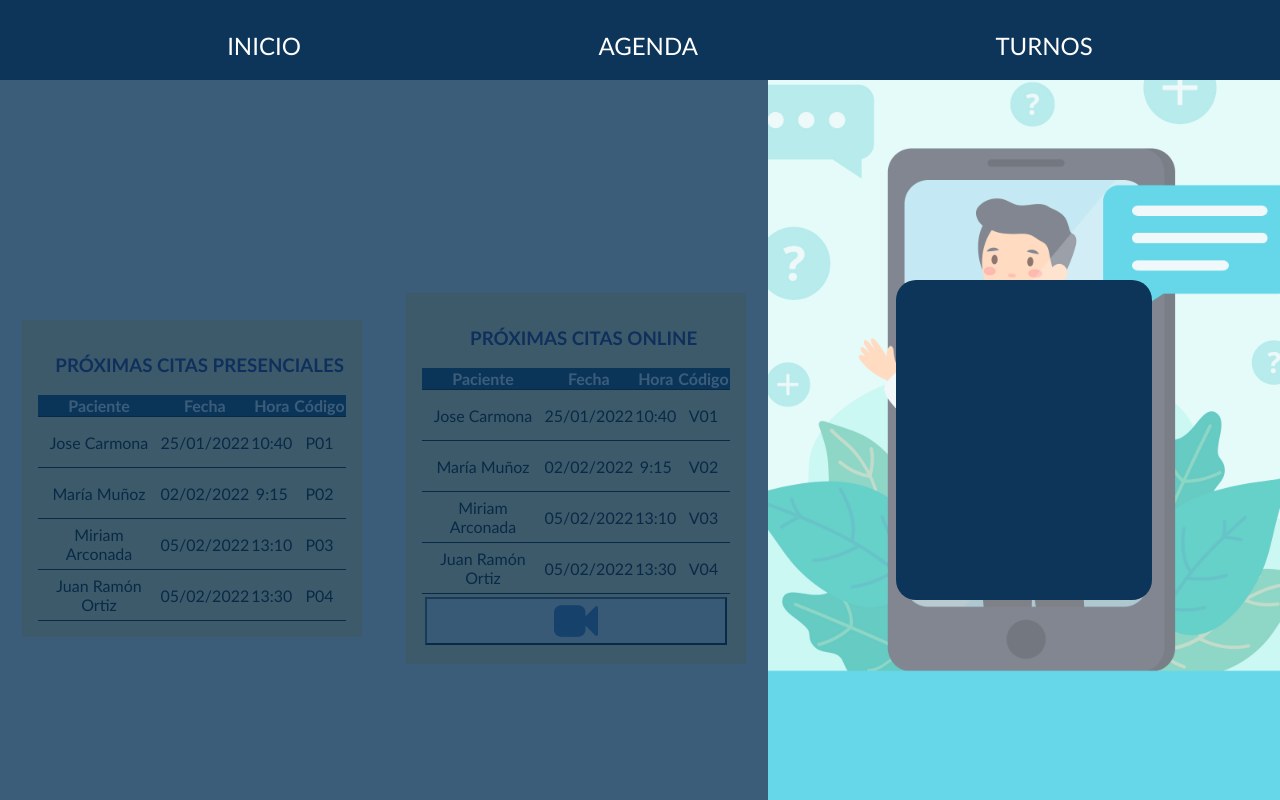
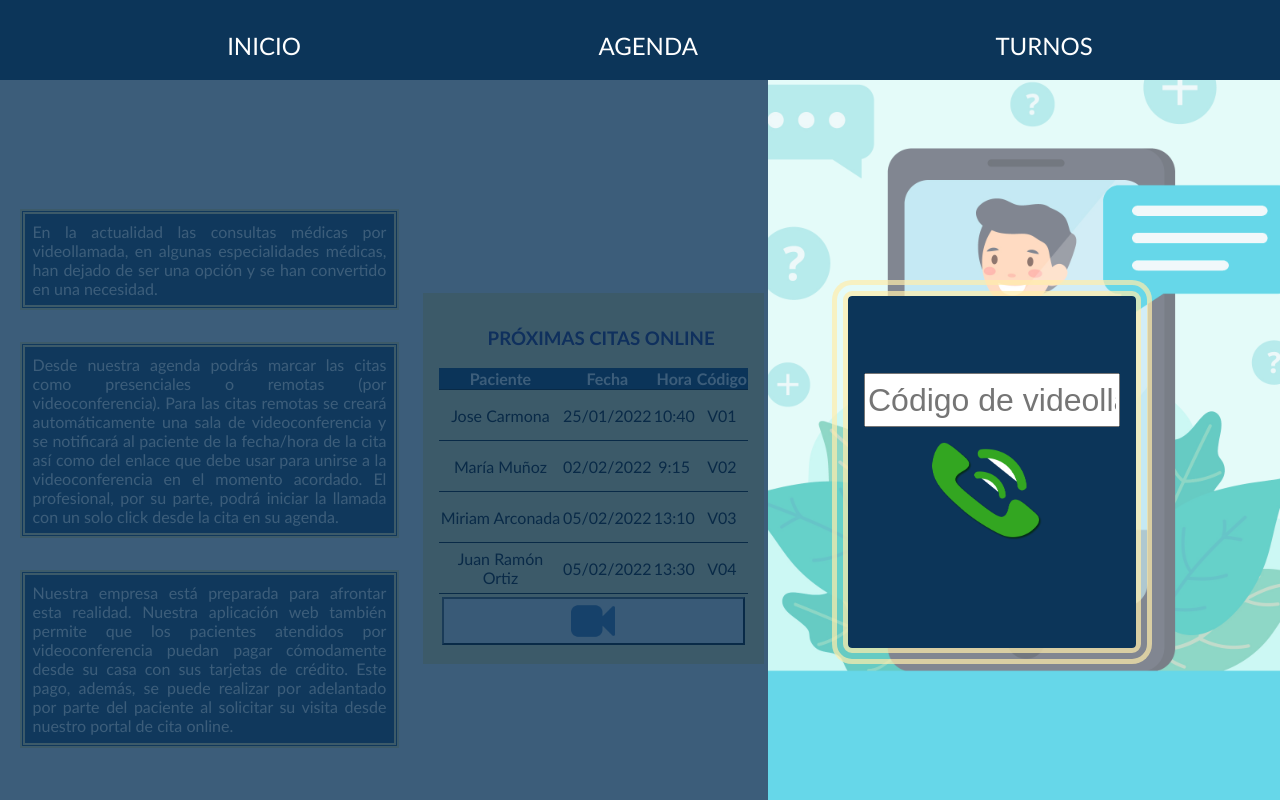
Before and after one commit to JonaGomezP/InterfacesWeb, a plain HTML site: page JQuery/tarea4.html in a window 1280 px wide. Both pictures are taken after a click on the button 576 px from the left and 621 px from the top of the page. Drawn offline with nearby package versions, Linux system fonts and the light colour scheme.

Commit message:
tarea 4 medicos terminada

```diff
--- a/JQuery/tarea4.html
+++ b/JQuery/tarea4.html
@@ -19,9 +19,11 @@
                 backgroundColor: "#0c3559",
                 opacity: "0.8"
             })
+
+
         }
 
-        function llamar(){
+        function llamar() {
             let cuerpo = document.querySelector("body");
             let estilosCuerpo = window.getComputedStyle(cuerpo)
             let sombra = document.getElementById("sombra");
@@ -42,15 +44,38 @@
             let flotante = document.createElement("div");
             flotante.id = "flotante"
             flotante.style.position = "absolute";
+            flotante.style.display = "flex";
+            flotante.style.justifyContent = "center";
+            flotante.style.alignItems = "center";
             flotante.style.width = "20%";
             flotante.style.height = "40%";
             flotante.style.right = "10%";
             flotante.style.top = "35%";
-            flotante.style.borderRadius ="20px"
-            console.log(flotante.offsetHeight)
+            flotante.style.border = "double 1em rgba(255,237,171, 0.7)";
+            flotante.style.borderRadius = "20px"
+            flotante.style.backgroundColor = "#0c3559";
+            flotante.style.backgroundClip = "padding-box";
+            flotante.style.padding = "1em";
 
-            flotante.style.backgroundColor = "#0c3559";
+            let formulario = document.createElement("form");
+            formulario.style.position = "relative";
+            formulario.style.display = "flex";
+            formulario.style.justifyContent = "space-between";
+            formulario.style.flexDirection = "column";
 
+            let codigo = document.createElement("input");
+            codigo.type = "text";
+            codigo.placeholder = "Código de videollamada";
+            codigo.style.height = "3rem";
+            codigo.style.fontSize = "2rem";
+            formulario.appendChild(codigo);
+
+            let llamar = document.createElement("input");
+            llamar.type = "image";
+            llamar.src = "img/llamar.png";
+            formulario.appendChild(llamar)
+
+            flotante.appendChild(formulario)
             cuerpo.appendChild(flotante);
         }
 
@@ -65,7 +90,14 @@
             background-color: #ffffff;
             height: 100%;
             width: 100%;
+            top: 0;
+            left: 0;
+            margin: 0;
         }
+
+
+
+
 
         nav {
             position: fixed;
@@ -147,6 +179,7 @@
             bottom: 0;
             width: 60%;
             height: 90%;
+            max-width: 90%;
             object-position: left;
             object-fit: contain;
             display: flex;
@@ -155,9 +188,39 @@
             align-items: center;
         }
 
-        .caja {
+        #cajaTexto {
             color: white;
-            width: 40%;
+            width: 50%;
+            height: auto;
+            position: relative;
+            margin-top: 10%;
+            padding: 1em;
+            margin-left: 4px;
+            margin-right: 4px;
+            font-family: 'Trebuchet MS', 'Lucida Sans Unicode', 'Lucida Grande', 'Lucida Sans', Arial, sans-serif;
+            display: flex;
+            flex-direction: column;
+            text-align: center;
+            justify-content: space-between;
+        }
+
+        .texto {
+            padding: 2%;
+            position: relative;
+            width: fit-content;
+            height: 50%;
+            background-color: rgba(12, 53, 89, 0.9);
+            color: white;
+            font-family: 'Trebuchet MS', 'Lucida Sans Unicode', 'Lucida Grande', 'Lucida Sans', Arial, sans-serif;
+            border: double #ffedab 5px;
+            margin-top: 1rem;
+            margin-bottom: 1rem;
+            text-align: justify;
+        }
+
+        #tabla {
+            color: white;
+            width: fit-content;
             height: auto;
             background-color: #ffedab;
             position: relative;
@@ -244,44 +307,21 @@
     <img src="img/medico.jpg" alt="medico" id="medico">
     <div id="sombra"></div>
     <div id="status">
-        <div class="caja">
-            <h3>Próximas citas presenciales</h3>
-            <table>
-                <thead>
-                    <th>Paciente</th>
-                    <th>Fecha</th>
-                    <th>Hora</th>
-                    <th>Código</th>
-                </thead>
-                <tbody>
-                    <tr>
-                        <td>Jose Carmona</td>
-                        <td>25/01/2022</td>
-                        <td>10:40</td>
-                        <td>P01</td>
-                    </tr>
-                    <tr>
-                        <td>María Muñoz</td>
-                        <td>02/02/2022</td>
-                        <td>9:15</td>
-                        <td>P02</td>
-                    </tr>
-                    <tr>
-                        <td>Miriam Arconada</td>
-                        <td>05/02/2022</td>
-                        <td>13:10</td>
-                        <td>P03</td>
-                    </tr>
-                    <tr>
-                        <td>Juan Ramón Ortiz</td>
-                        <td>05/02/2022</td>
-                        <td>13:30</td>
-                        <td>P04</td>
-                    </tr>
-                </tbody>
-            </table>
+        <div id="cajaTexto">
+            <p class="texto">
+                En la actualidad las consultas médicas por videollamada, en algunas especialidades médicas, han dejado
+                de ser una opción y se han convertido en una necesidad.</p>
+            <p class="texto">Desde nuestra agenda podrás marcar las citas como presenciales o remotas (por videoconferencia). Para las
+                citas remotas se creará automáticamente una sala de videoconferencia y se notificará al paciente de la
+                fecha/hora de la cita así como del enlace que debe usar para unirse a la videoconferencia en el momento
+                acordado. El profesional, por su parte, podrá iniciar la llamada con un solo click desde la cita en su
+                agenda.</p>
+            <p class="texto"> Nuestra empresa está preparada para afrontar
+                esta realidad. Nuestra aplicación web también permite que los pacientes atendidos por videoconferencia
+                puedan pagar cómodamente desde su casa con sus tarjetas de crédito. Este pago, además, se puede realizar
+                por adelantado por parte del paciente al solicitar su visita desde nuestro portal de cita online.</p>
         </div>
-        <div class="caja">
+        <div id="tabla">
             <h3>Próximas citas online</h3>
             <table>
                 <thead>
```
Also changed, not shown: JQuery/prueba.html (+2 -1 lines), JQuery/img/llamar.png (added), 1 other file.
